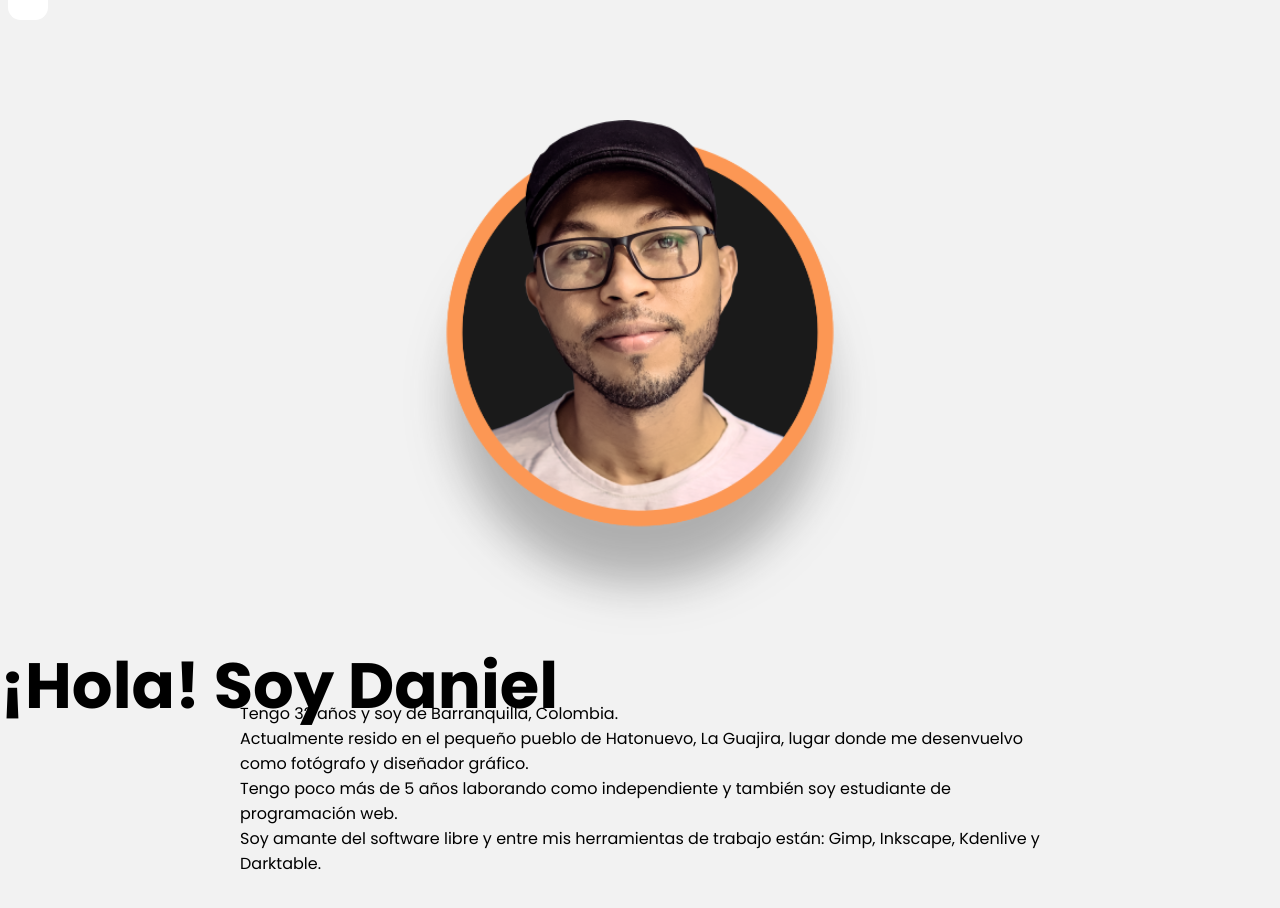
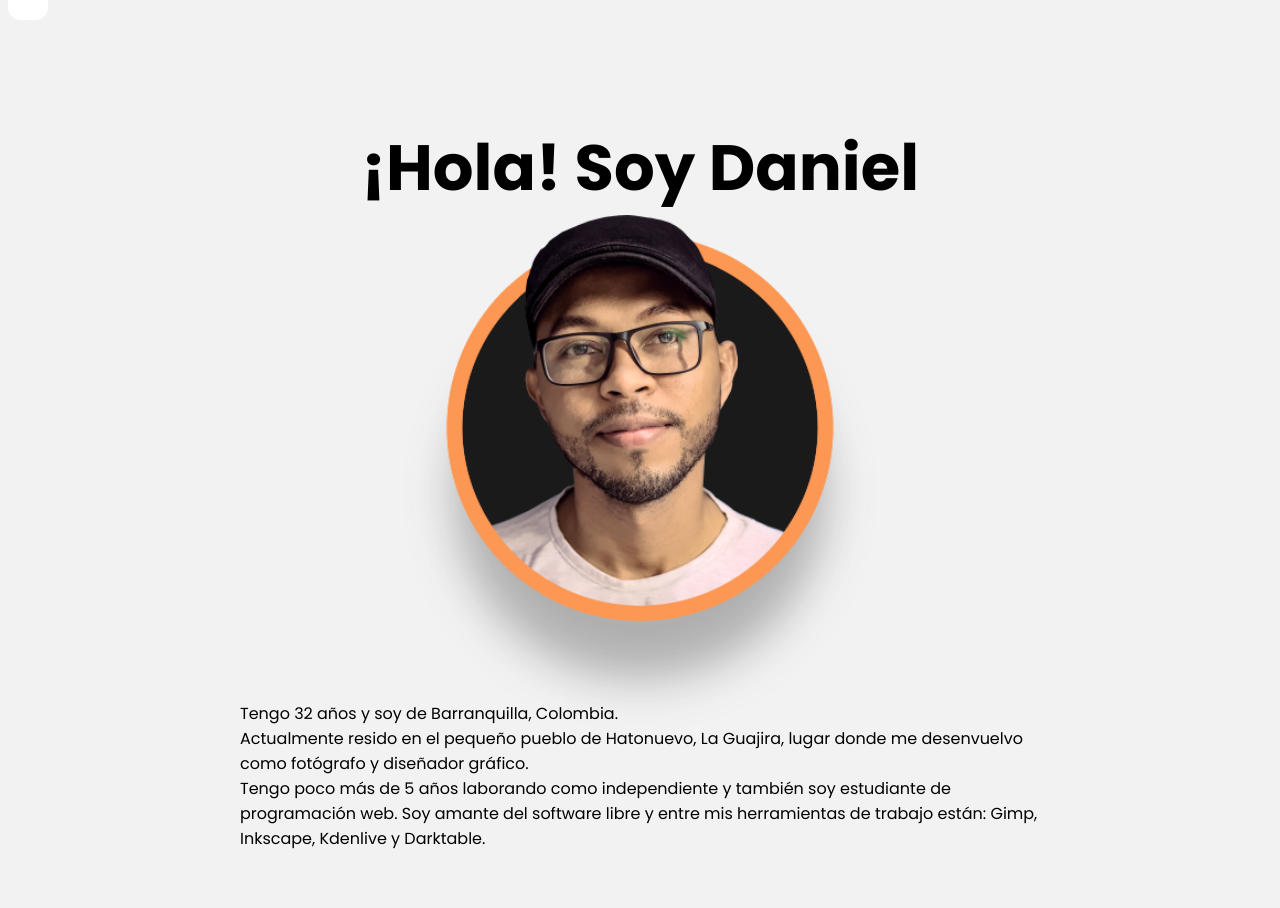
Before and after one commit to digidan-co/web, a plain HTML site: page index.html in a window 1280 px wide. Shown: the part 760-1668 px from the top of the page. Drawn offline with nearby package versions, Linux system fonts and the light colour scheme.

Commit message:
Subiendo

```diff
--- a/index.html
+++ b/index.html
@@ -31,23 +31,37 @@
           </ul>
         </div>
       </header>
+
+      <!-- Home -->
+
       <section class="home">
+
         <div class="home__imgs">
+
           <img src="imgs/dd.svg" alt="" class="home__logo">
+
           <img src="imgs/membrete.svg" alt="" class="home__services"></div>
+
         <article class="home__welcome">
           <h1 class="home__h1">¡Bienvenido!</h1>
           <p class="home__p">Lorem ipsum dolor sit amet consectetur adipisicing elit. Tempora fuga, animi adipisci omnis voluptatibus ducimus, ullam perferendis quaerat nam veniam pariatur neque molestias quas atque error architecto. Aliquam, ratione repellat.</p>
           <div class="home__worknets"><img src="icons/git.svg" alt="GitHub Logo" class="home__img"><img src="icons/in.svg" alt="Linkedin Logo" class="home__img"></div>
         </article>
+
       </section>
+
+      <!-- About Me -->
+
       <section class="aboutme">
+
+        <h1 class="aboutme__h1">¡Hola! Soy Daniel</h1>
         <img src="imgs/me.png" alt="Daniel Viloria" class="aboutme__me">
+
         <article class="aboutme__name">
-          <h1 class="aboutme__h1">¡Hola! Soy Daniel</h1>
-          <p class="aboutme__p">Tengo 32 años y soy de Barranquilla, Colombia. <br>Actualmente resido en el pequeño pueblo de Hatonuevo, La Guajira, lugar donde me desenvuelvo como fotógrafo y diseñador gráfico.<br> Tengo poco más de 5 años laborando como independiente y también soy estudiante de programación web.<br>
+          <p class="aboutme__p">Tengo 32 años y soy de Barranquilla, Colombia. <br>Actualmente resido en el pequeño pueblo de Hatonuevo, La Guajira, lugar donde me desenvuelvo como fotógrafo y diseñador gráfico.<br> Tengo poco más de 5 años laborando como independiente y también soy estudiante de programación web.
             Soy amante del software libre y entre mis herramientas de trabajo están: Gimp, Inkscape, Kdenlive y Darktable.</p>
         </article>
+
       </section>
 
 
```
